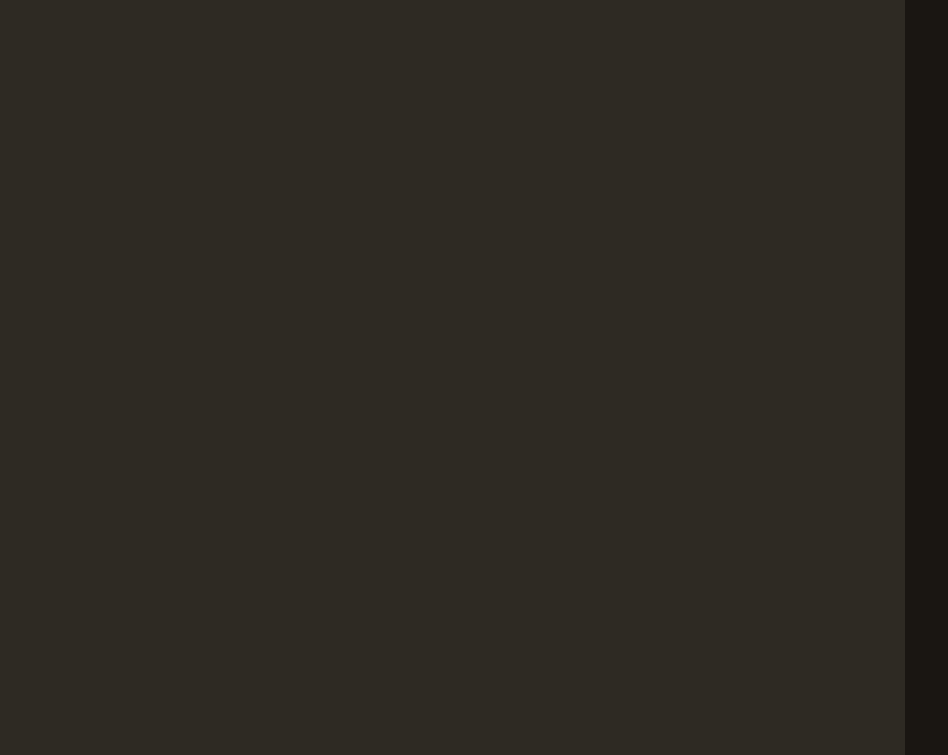
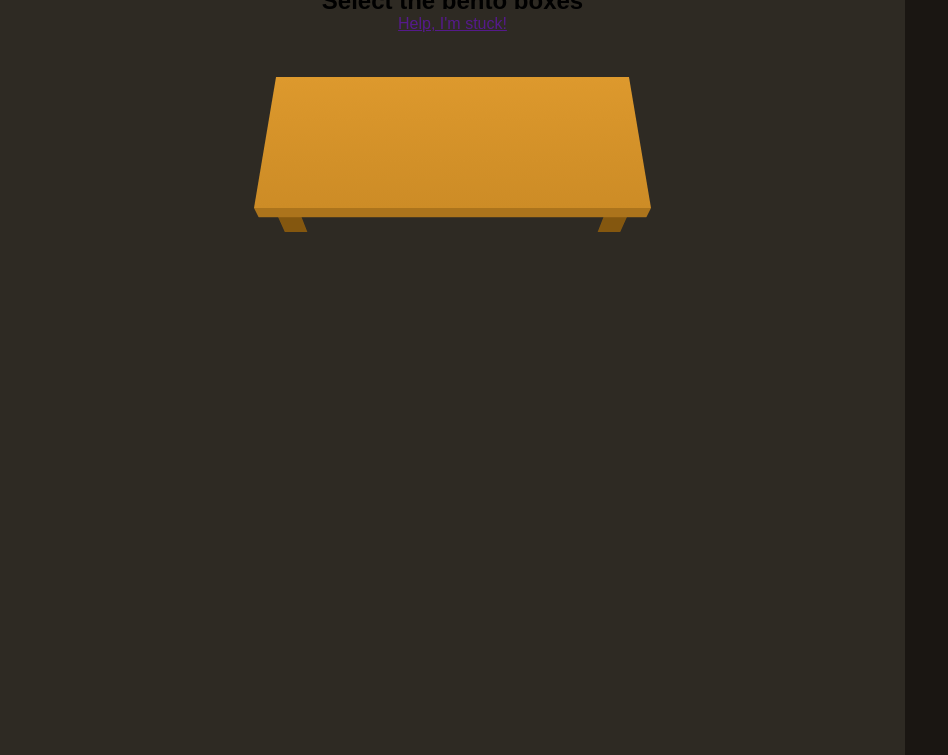
Before and after one commit to iliashon/RS-Selectors, a website built with webpack: page rs-selectors/src/index.html in a window 1280 px wide. Shown: the part 45-800 px from the top of the page, without its empty margins (0-948 px from the left). Built offline with nearby package versions, Linux system fonts and the light colour scheme; no server answers.

Commit message:
feat: add table (Fri Jun 23 14:56:21 +04 2023)

```diff
--- /dev/null
+++ b/rs-selectors/src/components/table/table.css
@@ -0,0 +1,41 @@
+.table-edge {
+  margin: 0 auto 10px auto;
+  background: #ac741c;
+  height: 15px;
+  transform: rotateX(-40deg);
+  transform-origin: top;
+  opacity: 1;
+  width: 397px;
+}
+#game-wrapper {
+  transform: translate3d(0,0,0);
+    perspective: 400px;
+    text-align: center;
+    position: relative;
+    padding-top: 15px;
+    margin-bottom: 50px;
+}
+.table-wrapper {
+  min-height: 146px;
+    transform-origin: bottom;
+    z-index: 9999;
+    position: relative;
+    margin: 14px auto 0 auto;
+    opacity: 1;
+    transform: rotateX(20deg);
+    width: 397px;
+    background: linear-gradient(#dd992d,#cd8c26);
+}
+.table-leg {
+    width: 24px;
+    height: 25px;
+    background: #84570f;
+    position: absolute;
+    top: 15px;
+}
+.table-leg:first-child {
+  left: 20px;
+}
+.table-leg:last-child {
+  right: 20px;
+}
--- a/rs-selectors/src/index.html
+++ b/rs-selectors/src/index.html
@@ -24,6 +24,19 @@
           </li>
         </ul>
       </div>
+      <h2 id="title-lvl">Select the bento boxes</h2>
+      <a href="" id="help-link">Help, I'm stuck!</a>
+      <div id="game-wrapper">
+        <div class="table-wrapper">
+          <div class="table">
+
+          </div>
+        </div>
+        <div class="table-edge">
+          <div class="table-leg"></div>
+          <div class="table-leg"></div>
+        </div>
+      </div>
     </main>
     <div id="side-bar"></div>
     <!-- <script src="./index.js"></script> -->
--- a/rs-selectors/src/style.css
+++ b/rs-selectors/src/style.css
@@ -1,3 +1,6 @@
+@import url(./components/table/table.css);
+@import url(./components/code-editor/editor.css);
+
 * {
   margin: 0;
   padding: 0;
@@ -23,6 +26,7 @@ body {
   bottom: 0;
   left: 0;
   z-index: 2;
+  text-align: center;
 }
 
 #header {
```
Also changed, not shown: rs-selectors/src/components/code-editor/editor.css (added).
